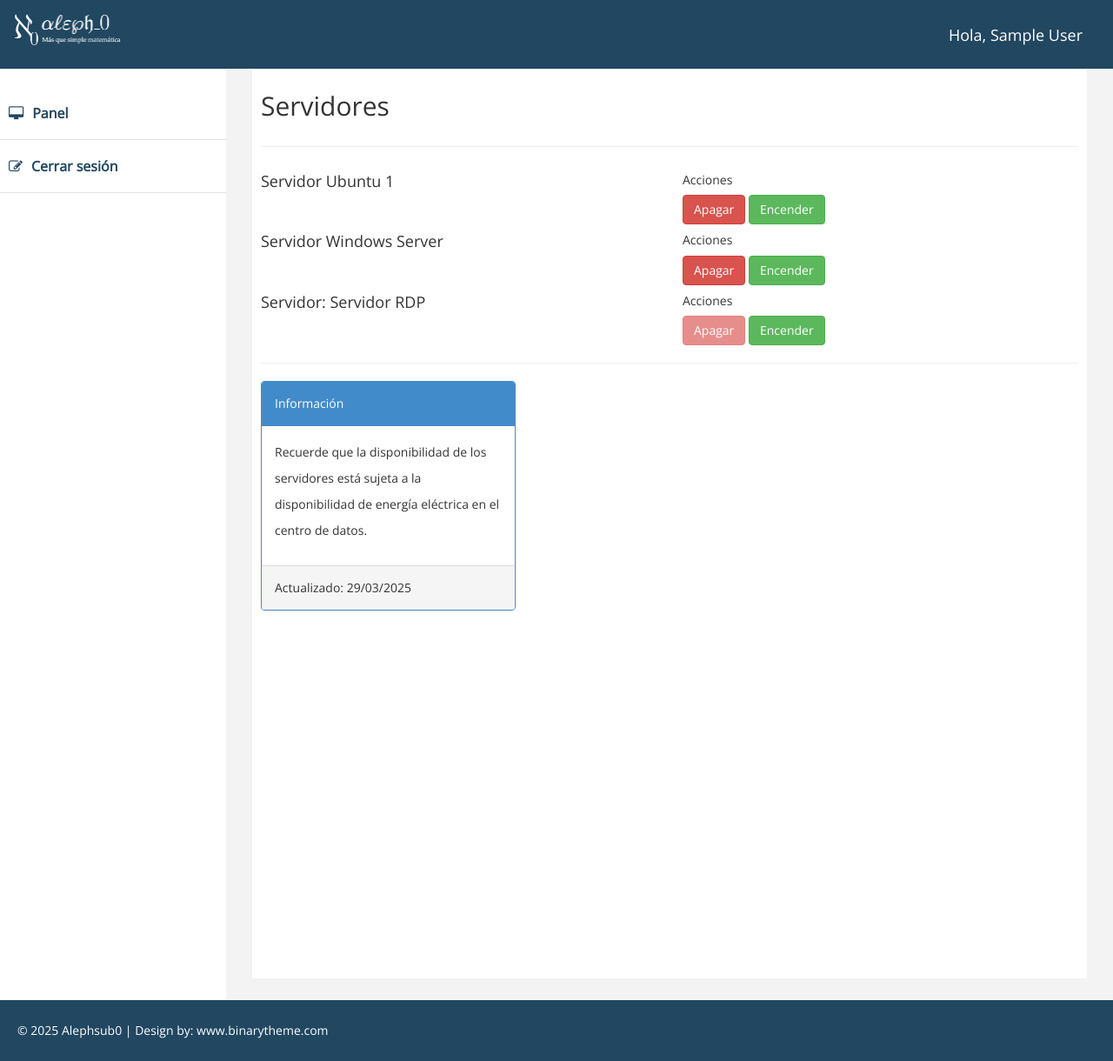
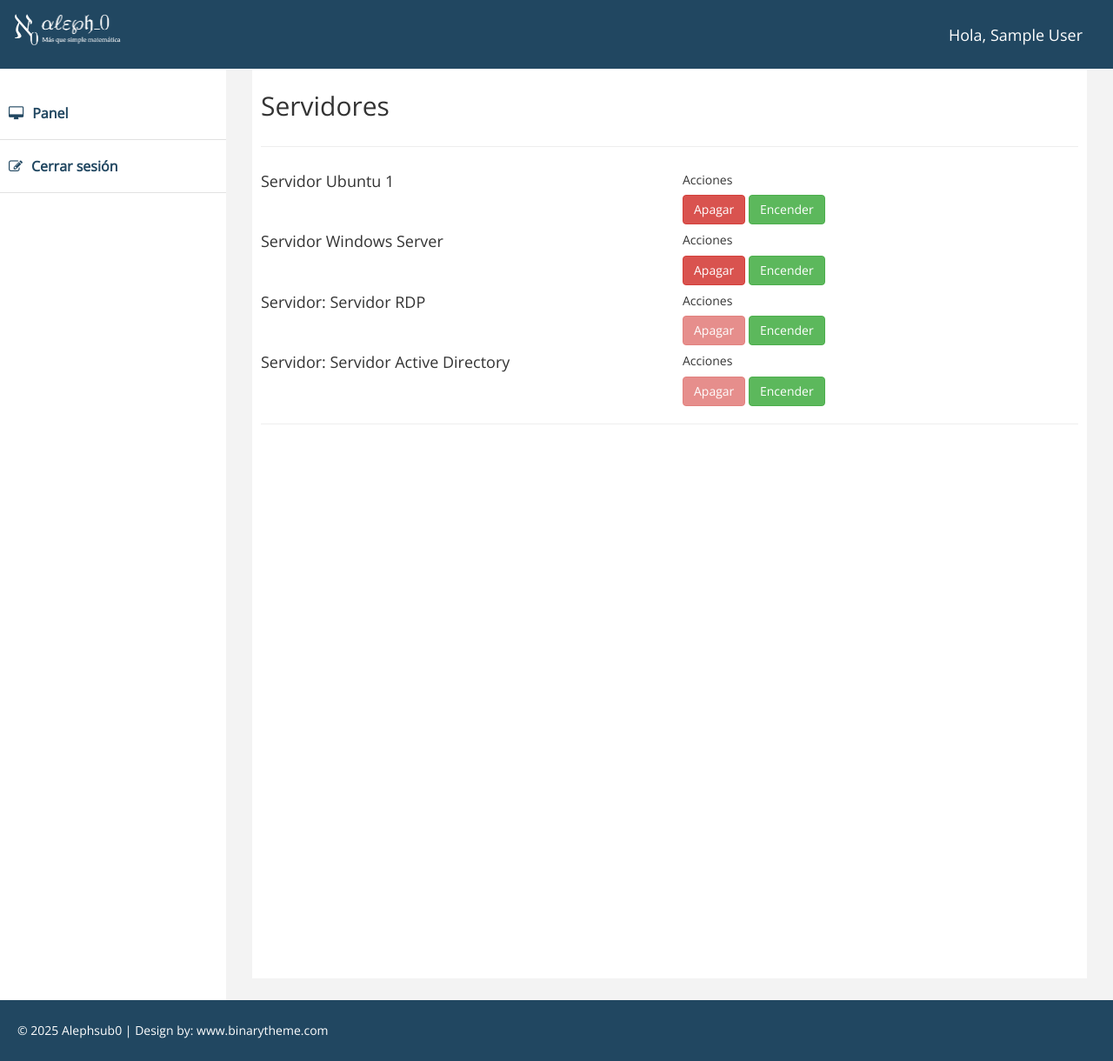
Before and after one commit to daniel-lara-ec/AdministradorServicios, a Django app: page / in a window 1280 px wide. Shown: the whole page at 87% size. Run offline with Django 5.2, Linux system fonts and the light colour scheme; the visitor is signed in with stand-in values (Sample User, id 1); some libraries are stand-ins or nearby versions.

Commit message:
feat: Servidor AD

```diff
--- a/templates/panel.html
+++ b/templates/panel.html
@@ -91,29 +91,23 @@
                         <a href="{% url 'inciar_servidor' 'servidor_pdwdaq'%}" class="btn btn-success">Encender</a>
                     </div>
 
+                    <hr />
+
+                    <div class="col-lg-6 col-md-6 col-sm-6 col-xs-6">
+                        <h4>Servidor: Servidor Active Directory</h4>
+                    </div>
+                    <div class="col-lg-6 col-md-6">
+                        <h5>Acciones</h5>
+                        <a href="{% url 'apagar_servidor' 'servidor_qapldqede'%}" class="btn btn-danger"
+                            disabled>Apagar</a>
+                        <a href="{% url 'inciar_servidor' 'servidor_qapldqede'%}" class="btn btn-success">Encender</a>
+                    </div>
+
                 </div>
                 <!-- /. ROW  -->
                 <hr>
 
 
-                <div class="row">
-                    <div class="col-lg-4 col-md-4">
-                        <div class="panel panel-primary">
-                            <div class="panel-heading">
-                                Información
-                            </div>
-                            <div class="panel-body">
-                                <p>Recuerde que la disponibilidad de los servidores está sujeta a la disponibilidad de
-                                    energía
-                                    eléctrica en el centro de datos.</p>
-                            </div>
-                            <div class="panel-footer">
-                                Actualizado: 29/03/2025
-                            </div>
-                        </div>
-                    </div>
-
-                </div>
 
             </div>
         </div>
```
Also changed, not shown: onpremise_service/settings.py (+8 -8 lines).
